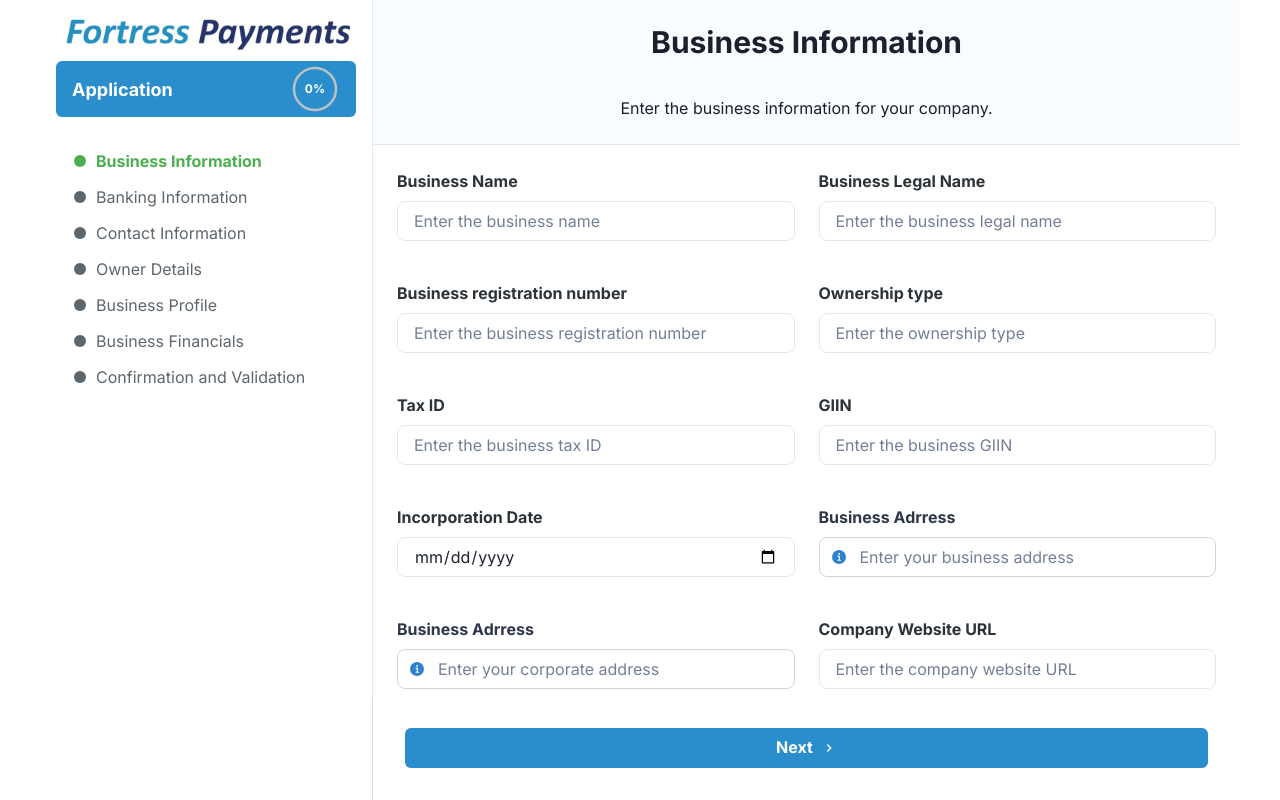
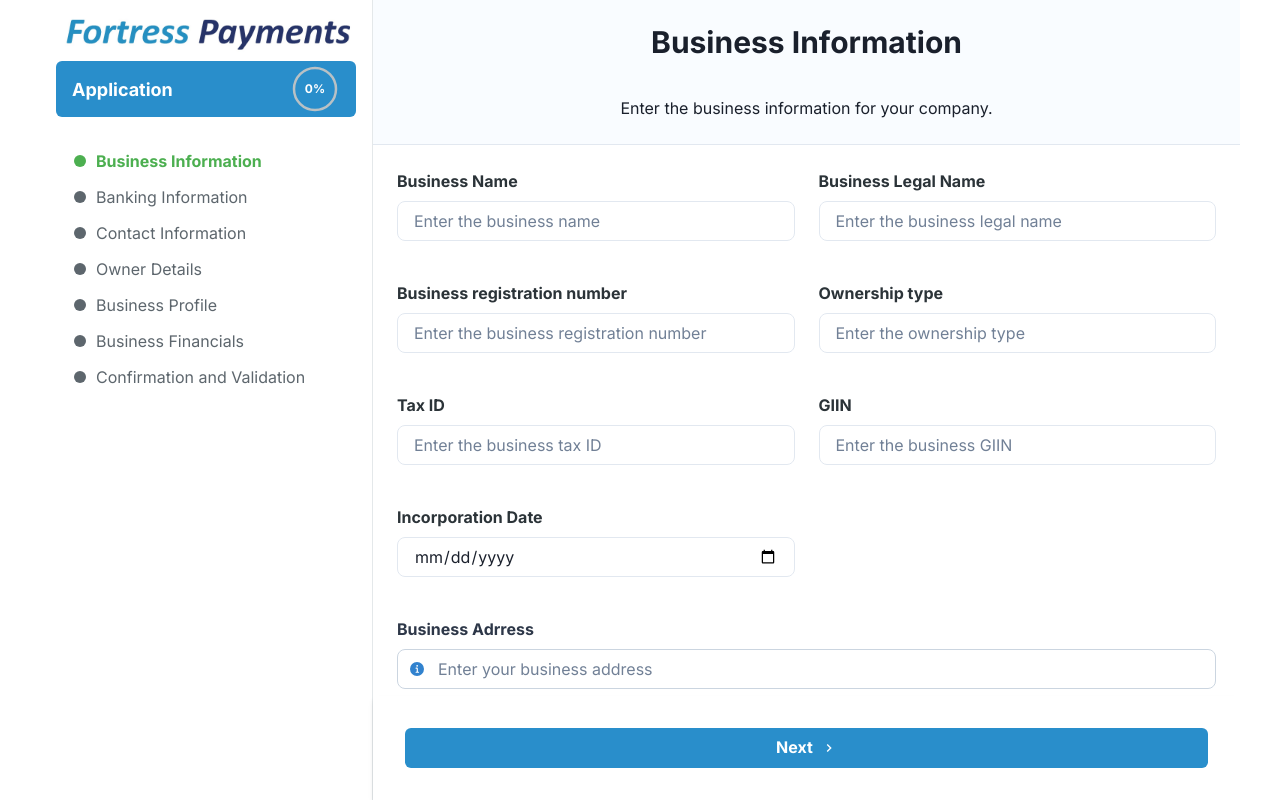
Before and after one commit to Elkinssm/forms-project, a React (Vite) app: page /forms in a window 1280 px wide. Built offline with nearby package versions, Linux system fonts and the light colour scheme.

Commit message:
feat: restructure AddressInput layout for improved organization in BusinessForm

```diff
--- a/src/components/Mozart/BusinessForm/BusinessForm.tsx
+++ b/src/components/Mozart/BusinessForm/BusinessForm.tsx
@@ -152,19 +152,22 @@ const BusinessForm: React.FC<BusinessFormProps> = ({
             />
             <ErrorMessage error={errors.businessIncorporationDate?.message} />
           </FormControl>
+          <Box gridColumn={{ base: "span 1", md: "span 2" }}>
             <AddressInput
               name="businessBusinessAddress"
               label="Business Adrress"
               placeholder="Enter your business address"
               error={errors.businessBusinessAddress?.street}
             />
+
+            <Box gridColumn={{ base: "span 1", md: "span 2" }}></Box>
             <AddressInput
               name="businessCorporateAddress"
               label="Business Adrress"
               placeholder="Enter your corporate address"
               error={errors.businessCorporateAddress?.street}
             />
-
+          </Box>
           {/* Boton para poder ver los campos en el clg comentar o descomentar */}
           {/* <Button onClick={handleDebug} colorScheme="blue" mb={4}>
             Debug
```
Lines whose indentation alone changed are shown as unchanged.
